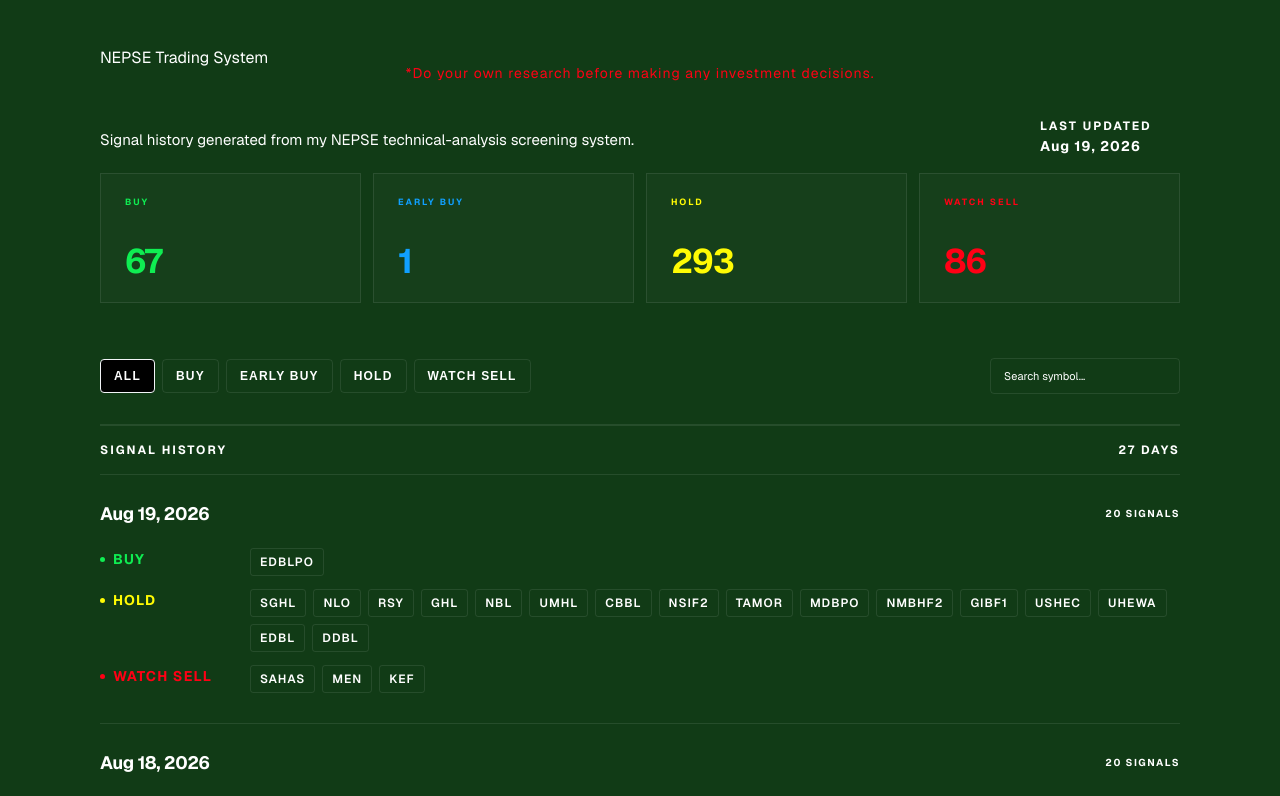
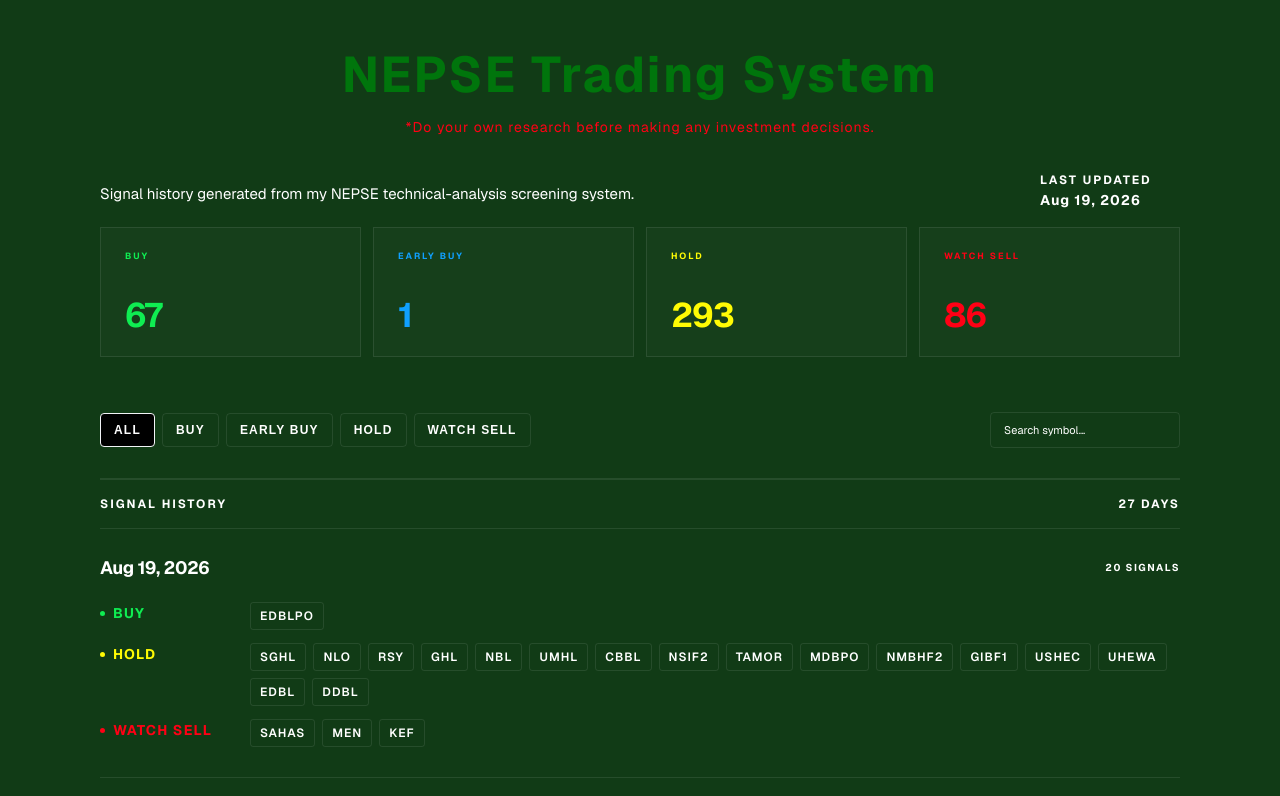
Before and after one commit to RajKhem/yk-portfolio, a Next.js app: page /nepse in a window 1280 px wide. Shown: the top 796 px of the page. Built offline with nearby package versions, Linux system fonts and the light colour scheme.

Commit message:
nepse label update

```diff
--- a/app/globals.css
+++ b/app/globals.css
@@ -1806,16 +1806,14 @@
   overflow: hidden;
 }
 
-.nepse-container {
-  width: min(var(--max-width), calc(100% - 48px));
-  margin: 0 auto;
-}
-
-.nepse-header {
-  display: flex;
-  justify-content: space-between;
-  align-items: flex-end;
-  gap: 60px;
+.nepse-label {
+  display: flex;
+  align-items: center;
+  justify-content: center;
+  color: #00750c;
+  font-size: 50px;
+  font-weight: 700;
+  letter-spacing: 2px;
   margin-bottom: 20px;
 }
 
@@ -1828,6 +1826,20 @@
   font-size: 14px;
   letter-spacing: 1px;
 }
+
+.nepse-container {
+  width: min(var(--max-width), calc(100% - 48px));
+  margin: 0 auto;
+}
+
+.nepse-header {
+  display: flex;
+  justify-content: space-between;
+  align-items: flex-end;
+  gap: 60px;
+  margin-bottom: 20px;
+}
+
 
 .nepse-title {
   font-size: clamp(54px, 7vw, 96px);
@@ -2175,6 +2187,7 @@
   font-size: 20px;
   font-weight: 700;
   }
+
   .nepse-eyebrow {
   display: flex;
   align-items: center;
```
